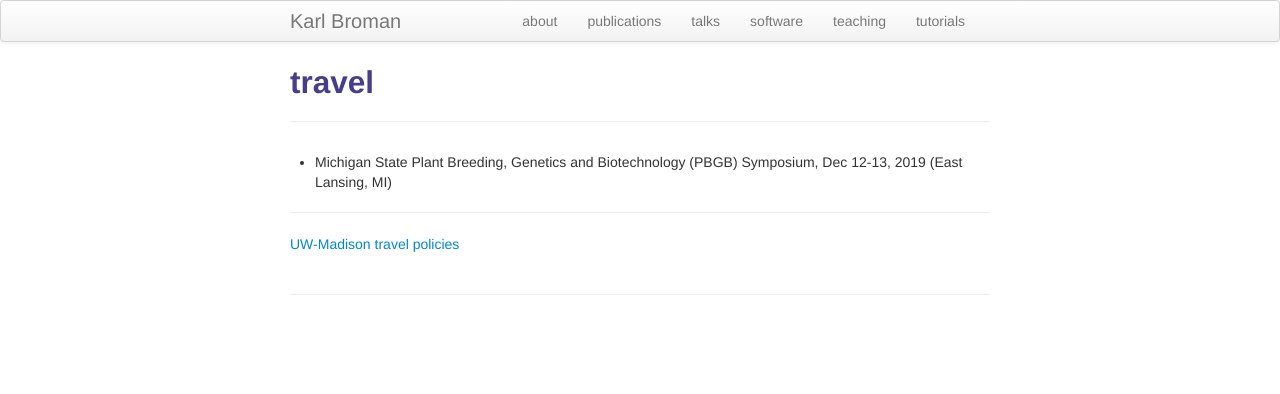
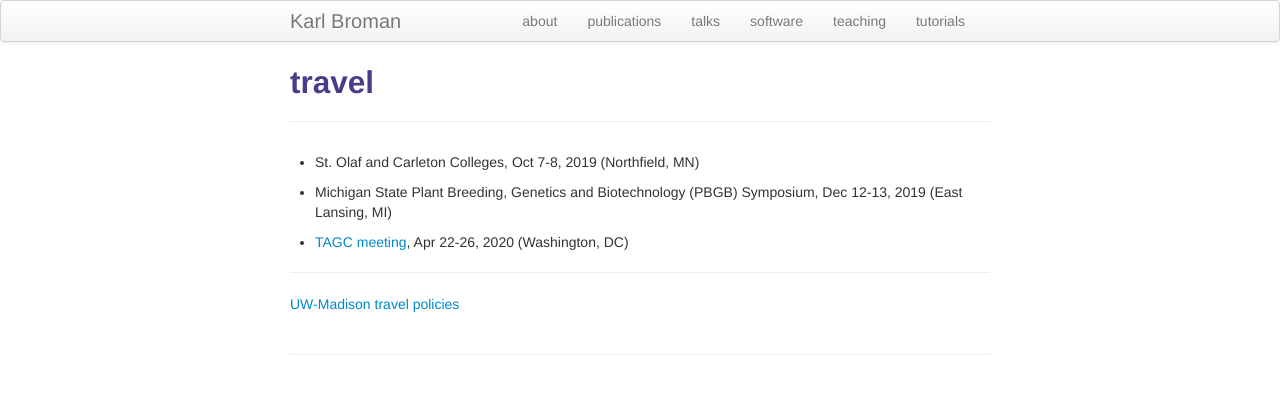
Before and after one commit to kbroman/kbroman.github.io, a Jekyll site: the page built from pages/travel.md, in a window 1280 px wide. Shown: the top 394 px of the page. Built offline with Jekyll 4.4.1, drawn with Linux system fonts in a browser that asks for light colours.

Commit message:
add to pages/travel

```diff
--- a/pages/travel.md
+++ b/pages/travel.md
@@ -348,8 +348,13 @@ title: travel
 
 -->
 
+- St. Olaf and Carleton Colleges, Oct 7-8, 2019 (Northfield, MN)
+
 - Michigan State Plant Breeding, Genetics and Biotechnology (PBGB)
   Symposium, Dec 12-13, 2019 (East Lansing, MI)
+
+- [TAGC meeting](http://conferences.genetics-gsa.org/tagc/2020/index), Apr 22-26, 2020 (Washington, DC)
+
 
 ---
 
```
